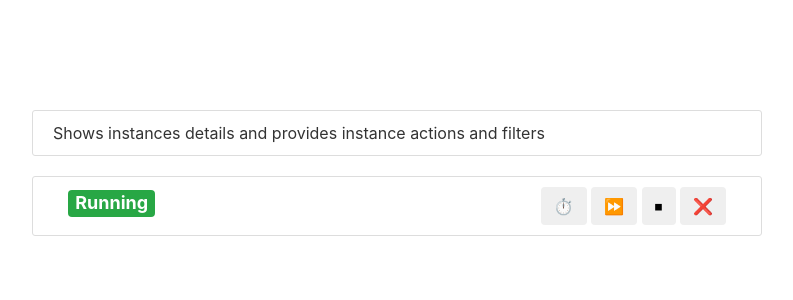
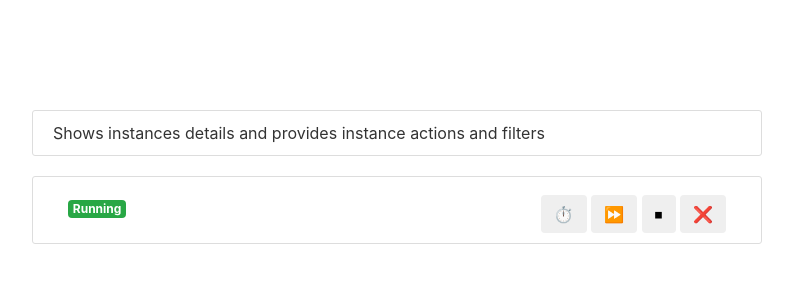
Before and after one commit to GoddessDianaPub/kandula-app, a Flask app: template app/templates/instances.html in a window 1280 px wide. Shown: the part 86-386 px from the top of the page, without its empty margins (53-846 px from the left). Run offline with Flask 3, Linux system fonts and the light colour scheme; the template is opened without the code that fills it: most values are stand-ins (such as "Sample title", 1, 10 or a date in 2020); parts of the project's set-up code (start-up, migrations or seed data) failed here and were passed over; some libraries are stand-ins or nearby versions.

Commit message:
added class="d-block" in a seperate block

```diff
--- a/app/templates/instances.html
+++ b/app/templates/instances.html
@@ -34,7 +34,7 @@
 
                             </form>
                         </div>
-                        <h4 class="panel-title">
+                        <h3 class="panel-title">
                             <a data-toggle="collapse" href="#{{ instance.Id }}">
                                 {% if (instance.Tags is defined) and instance.Tags %}
                                     {% for tag in instance.Tags %}
@@ -45,14 +45,14 @@
                                 {% else %}
                                     {{ instance.Id }}
                                 {% endif %}
-                                {% if instance.State == "running" %}
-                                    <span class="badge badge-success">Running</span>
-                                {% else %}
-                                    <span class="badge badge-danger">{{ instance.State }}</span>
-                                {% endif %}
                             </a>
-                        </h4>
-
+                        </h3>
+                        <div class="d-block">
+                            {% if instance.State == "running" %}
+                                <span class="badge badge-success">Running</span>
+                            {% else %}
+                                <span class="badge badge-danger">{{ instance.State }}</span>
+                            {% endif %}
                     </div>
                     <div id="{{ instance.Id }}" class="panel-collapse collapse">
                         <div class="panel-body p-3 mb-2 bg-light text-dark">
```
